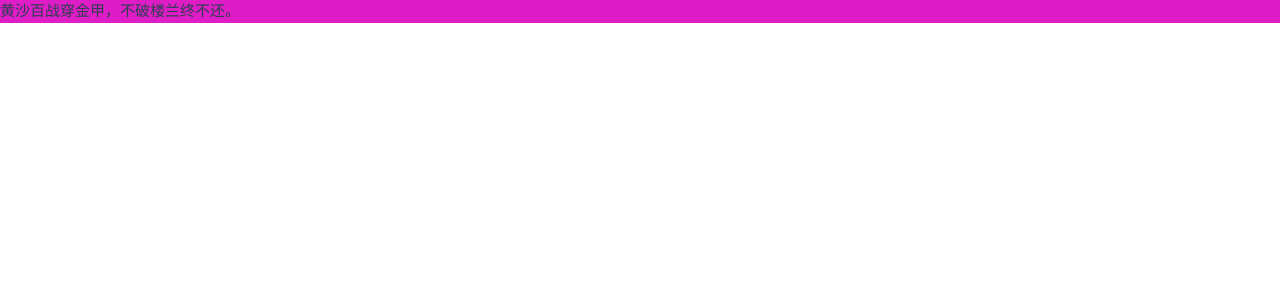
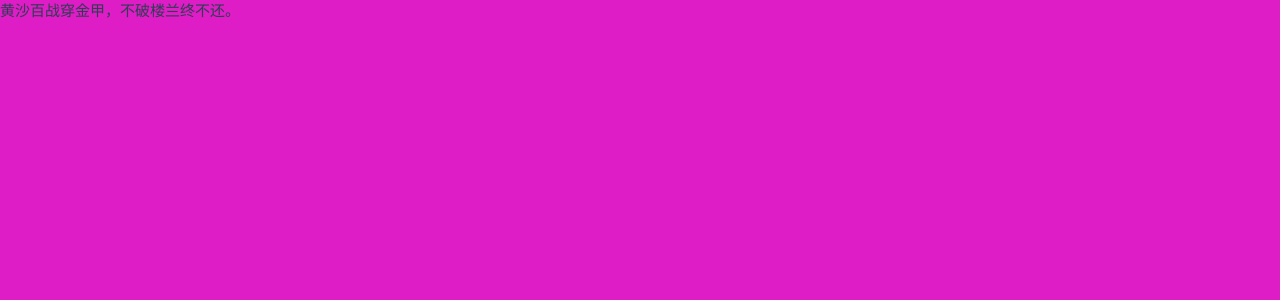
Before and after one commit to HengYuLuck/vue3, a Vue app: page /dashboard in a window 1280 px wide. Shown: the top 300 px of the page. Built offline with nearby package versions, Linux system fonts and the light colour scheme.

Commit message:
feat: dashboard 更新

```diff
--- a/src/views/Dashboard.vue
+++ b/src/views/Dashboard.vue
@@ -43,3 +43,8 @@ onMounted(async () => {
     <p id="quote">{{ poem }}</p>
   </div>
 </template>
+<style scoped lang="scss">
+#app {
+  height: 100vh;
+}
+</style>
```
